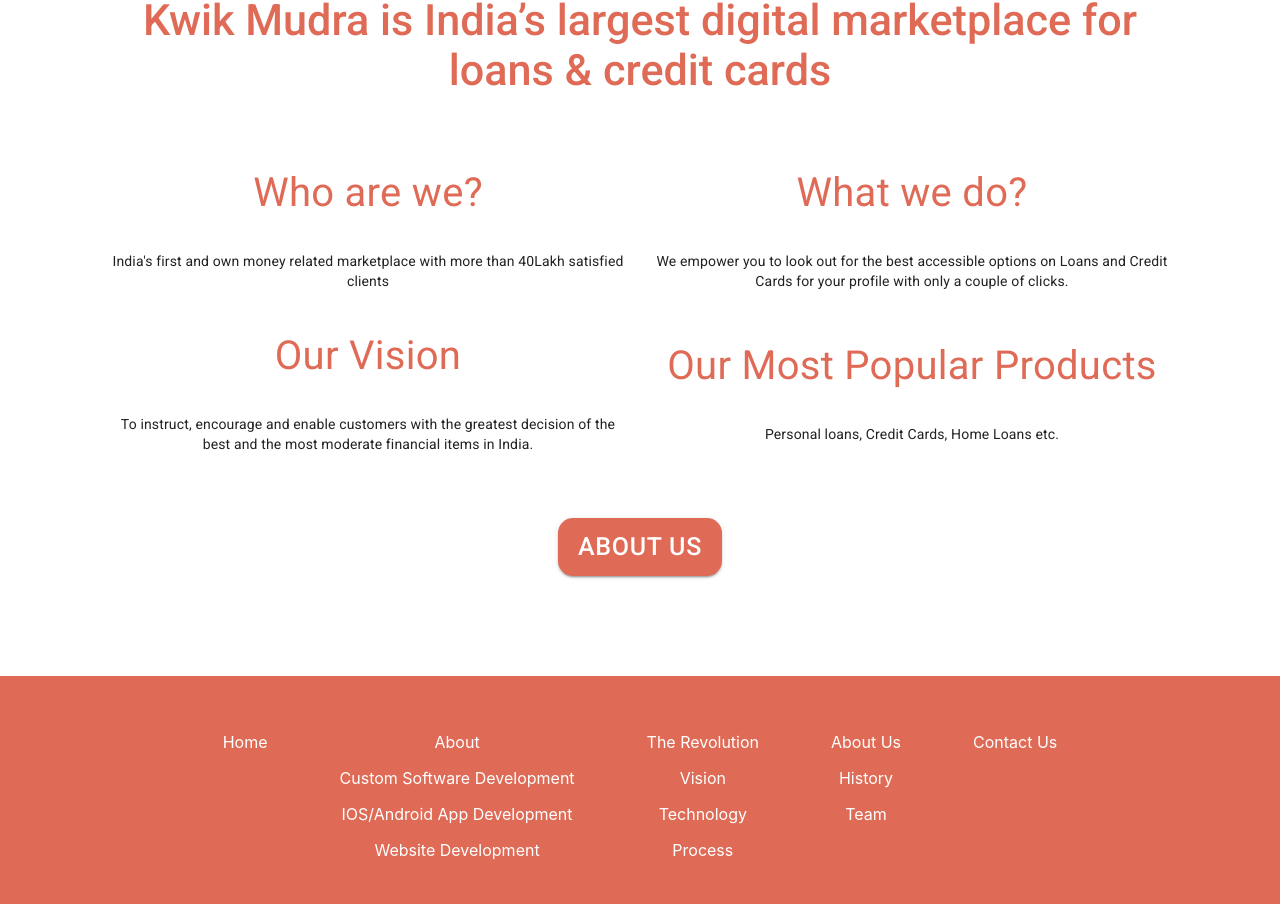
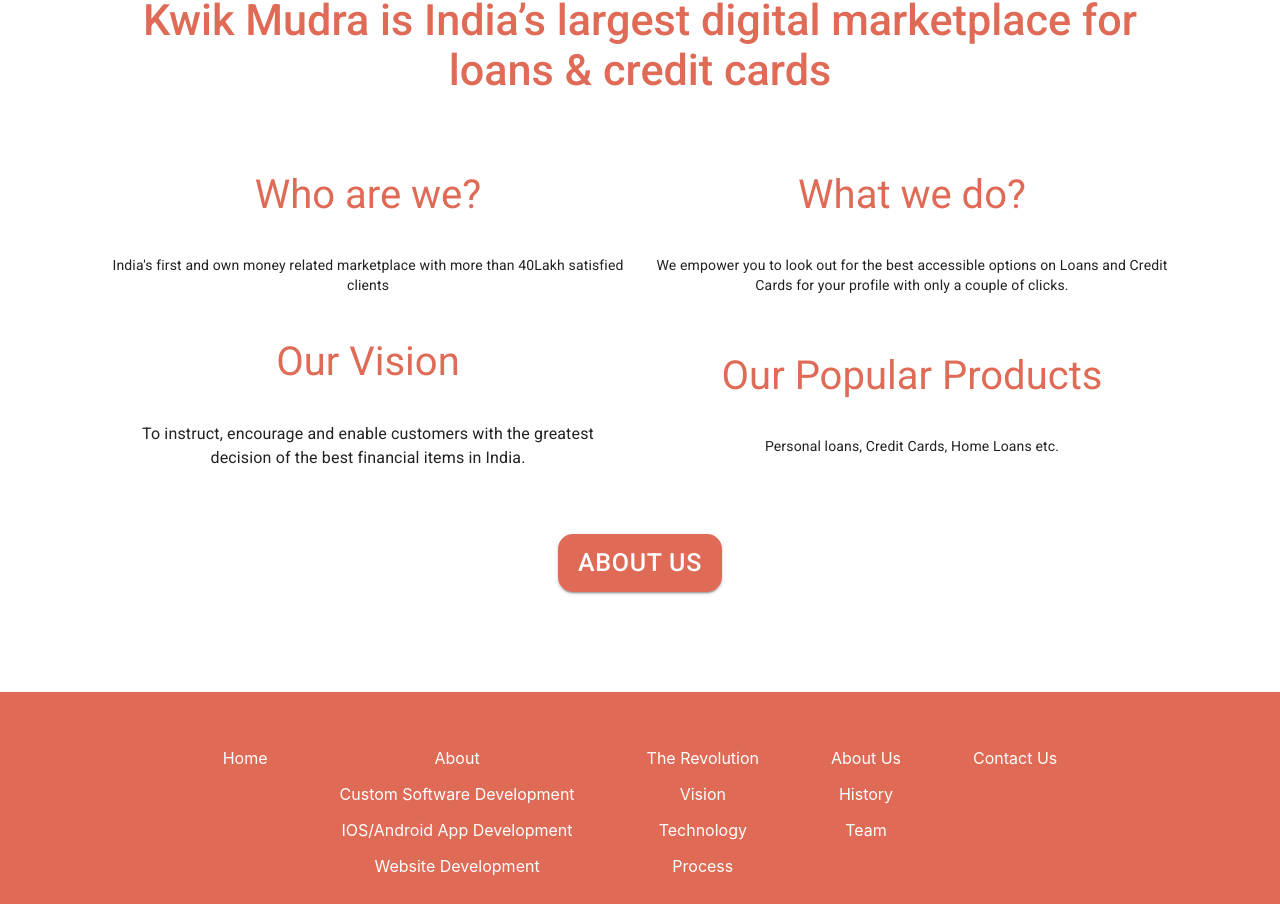
Before and after one commit to Garvnanwani/kwikmudra-front, a React (Create React App) app: page / in a window 1280 px wide. Shown: the part 1957-2861 px from the top of the page. Built offline with nearby package versions, Linux system fonts and the light colour scheme.

Commit message:
minor design changes

```diff
--- a/src/components/AboutSection.js
+++ b/src/components/AboutSection.js
@@ -65,6 +65,10 @@
       cursor: "pointer",
     },
   },
+  textContainer: {
+    display: "flex",
+    justifyContent: "center",
+  },
 }));
 
 export default function AboutSection() {
@@ -94,12 +98,12 @@
         >
           <Grid item xs={12} sm={6} md={6} className={classes.item}>
             <Card variant="outlined" className={classes.cardRoot}>
-              <CardContent style={{ textAlign: "center" }}>
+              <CardContent>
                 <Typography
                   className={classes.cardTitle}
                   color="textSecondary"
-                  variant="h4"
-                  component="h4"
+                  variant="h5"
+                  component="h5"
                   gutterBottom
                 >
                   {/* <img
@@ -110,8 +114,10 @@
                   Who are we?
                 </Typography>
                 <Typography variant="body2" component="p">
-                  India's first and own money related marketplace with more than
-                  40Lakh satisfied clients
+                  <div className={classes.textContainer}>
+                    India's first and own money related marketplace with more
+                    than 40Lakh satisfied clients
+                  </div>
                 </Typography>
               </CardContent>
             </Card>
@@ -122,8 +128,8 @@
                 <Typography
                   className={classes.cardTitle}
                   color="textSecondary"
-                  variant="h4"
-                  component="h4"
+                  variant="h5"
+                  component="h5"
                   gutterBottom
                 >
                   {/* <img
@@ -134,9 +140,11 @@
                   What we do?
                 </Typography>
                 <Typography variant="body2" component="p">
-                  We empower you to look out for the best accessible options on
-                  Loans and Credit Cards for your profile with only a couple of
-                  clicks.
+                  <div className={classes.textContainer}>
+                    We empower you to look out for the best accessible options
+                    on Loans and Credit Cards for your profile with only a
+                    couple of clicks.
+                  </div>
                 </Typography>
               </CardContent>
             </Card>
@@ -147,8 +155,8 @@
                 <Typography
                   className={classes.cardTitle}
                   color="textSecondary"
-                  variant="h4"
-                  component="h4"
+                  variant="h5"
+                  component="h5"
                   gutterBottom
                 >
                   {/* <img
@@ -158,10 +166,11 @@
                   /> */}
                   Our Vision
                 </Typography>
-                <Typography variant="body2" component="p">
-                  To instruct, encourage and enable customers with the greatest
-                  decision of the best and the most moderate financial items in
-                  India.
+                <Typography variant="body1" component="p">
+                  <div className={classes.textContainer}>
+                    To instruct, encourage and enable customers with the
+                    greatest decision of the best financial items in India.
+                  </div>
                 </Typography>
               </CardContent>
             </Card>
@@ -172,8 +181,8 @@
                 <Typography
                   className={classes.cardTitle}
                   color="textSecondary"
-                  variant="h4"
-                  component="h4"
+                  variant="h5"
+                  component="h5"
                   gutterBottom
                 >
                   {/* <img
@@ -181,10 +190,12 @@
                     width="30px"
                     src="https://www.vectorlogo.zone/logos/telepresenceio/telepresenceio-icon.svg"
                   /> */}
-                  Our Most Popular Products
+                  Our Popular Products
                 </Typography>
                 <Typography variant="body2" component="p">
-                  Personal loans, Credit Cards, Home Loans etc.
+                  <div className={classes.textContainer}>
+                    Personal loans, Credit Cards, Home Loans etc. <br />
+                  </div>
                 </Typography>
               </CardContent>
             </Card>
```
